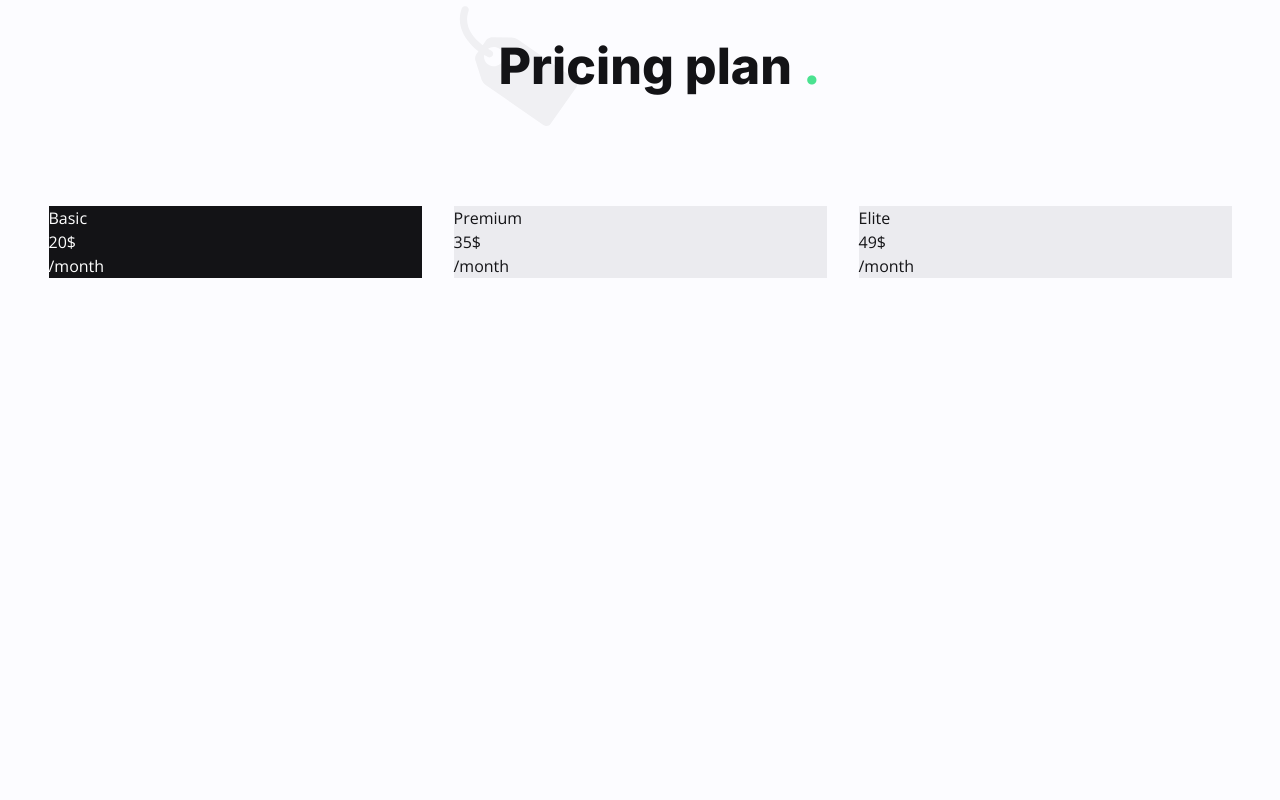
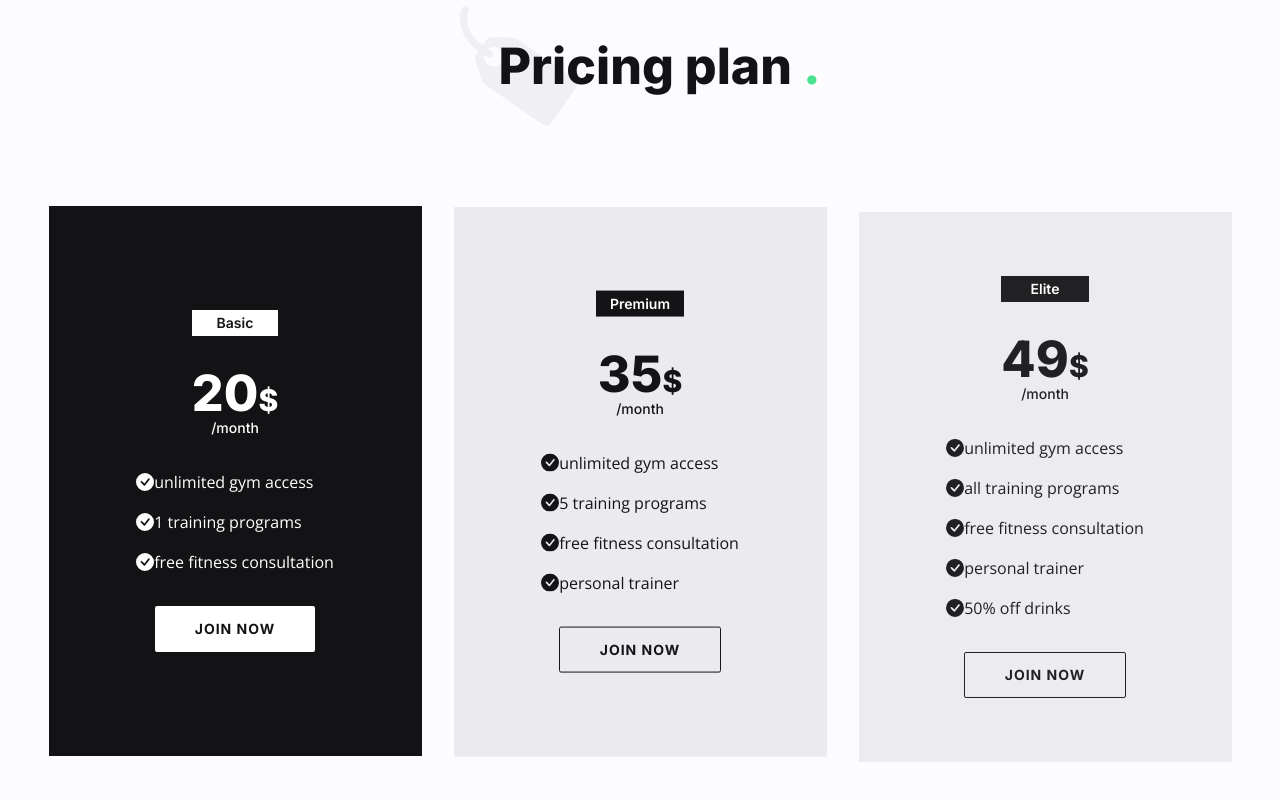
Before and after one commit to Hossein1371za/gym-react-taiwind, a React (Create React App) app: page / in a window 1280 px wide. Shown: the part 2254-3054 px from the top of the page. Built offline with nearby package versions, Linux system fonts and the light colour scheme.

Commit message:
end of pricing section

```diff
--- a/src/components/PlanList.js
+++ b/src/components/PlanList.js
@@ -6,33 +6,69 @@
   const [index, setIndex] = useState(0);
   return (
     <div className="flex flex-col lg:flex-row items-center justify-center max-w-[1280px] mx-auto gap-y-4">
-      {plans.map((plan, idx) => {
+      {plans.map((plan, curentIndex) => {
         const { name, price, list, delay } = plan;
         return (
           <div
-            onClick={()=>setIndex(idx)}
-            key={idx}
+            onClick={() => setIndex(curentIndex)}
+            key={curentIndex}
             className="w-full md:max-w-[620px] lg:max-w-[405px] rounded-sm px-4 lg:min-h-[550px]"
+            data-aos = "fade-up" data-aos-offset ="200" data-aos-delay={delay}
           >
             <div
               className={`${
-                idx === index
+                curentIndex === index
                   ? "bg-neutral-500 text-white"
                   : "bg-neutral-400/10 text-neutral-500"
-              }`}
+              } flex justify-center items-center py-[40px] px-[30px] lg:min-h-[550px] transition duration-100`}
             >
+              <div className="flex flex-row lg:flex-col gap-x-8 gap-y-8 lg:gap-x-0 items-center">
                 {/* name and pricing */}
-              <div>
-              <div>{name}</div>
                 <div>
-                  <div>
-                    <span>{price}</span>
-                    <span>$</span>
+                  <div
+                    className={`${
+                      curentIndex === index
+                        ? "bg-white text-neutral-500"
+                        : "bg-neutral-500 text-white"
+                    } h-[26px] font-primary text-sm font-semibold min-w-min mx-auto px-[14px] flex items-center justify-center mb-8`}
+                  >
+                    {name}
                   </div>
-                  <span>/month</span>
+                  <div className="text-[40px] lg:text-[50px] font-primary font-extrabold text-center flex flex-col justify-center items-center">
+                    <div className="leading-none">
+                      <span className="tracking-[0.1px]">{price}</span>
+                      <span className="text-[30px]">$</span>
+                    </div>
+                    <span className="text-sm font-medium">/month</span>
+                  </div>
+                </div>
+                {/* list and button*/}
+                <div>
+                  <ul className="flex flex-col gap-y-4 mb-8">
+                    {list.map((item, idx) => {
+                      return (
+                        <li
+                          className="flex items-center gap-x--[10px]"
+                          key={idx}
+                        >
+                          <BsCheckCircleFill className="text-lg" />
+                          <div>{item.name}</div>
+                        </li>
+                      );
+                    })}
+                  </ul>
+                  {/* button */}
+                  <button
+                    className={`${
+                      curentIndex === index
+                        ? "bg-white text-neutral-500"
+                        : "border border-neutral-500"
+                    } btn btn-lg rounded-[2px] lg:mx-auto`}
+                  >
+                    join now
+                  </button>
                 </div>
               </div>
-              {/* list and button*/}
             </div>
           </div>
         );
--- a/src/components/Pricing.js
+++ b/src/components/Pricing.js
@@ -9,13 +9,18 @@
 
   return (
     <section className="section">
-      <div className="section-title-group max-w-[540px] mx-auto px-4 lg:px-0">
+      <div
+        data-aos="fade-up"
+        data-aos-offset="200"
+        data-aos-delay="200"
+        className="section-title-group max-w-[540px] mx-auto px-4 lg:px-0"
+      >
         <img src={icon} alt="." />
         <h2 className="h2">
           {title} <span className="text-primary-200">.</span>
         </h2>
       </div>
-      <PlanList plans={plans}/>
+      <PlanList plans={plans} />
     </section>
   );
 };
```
